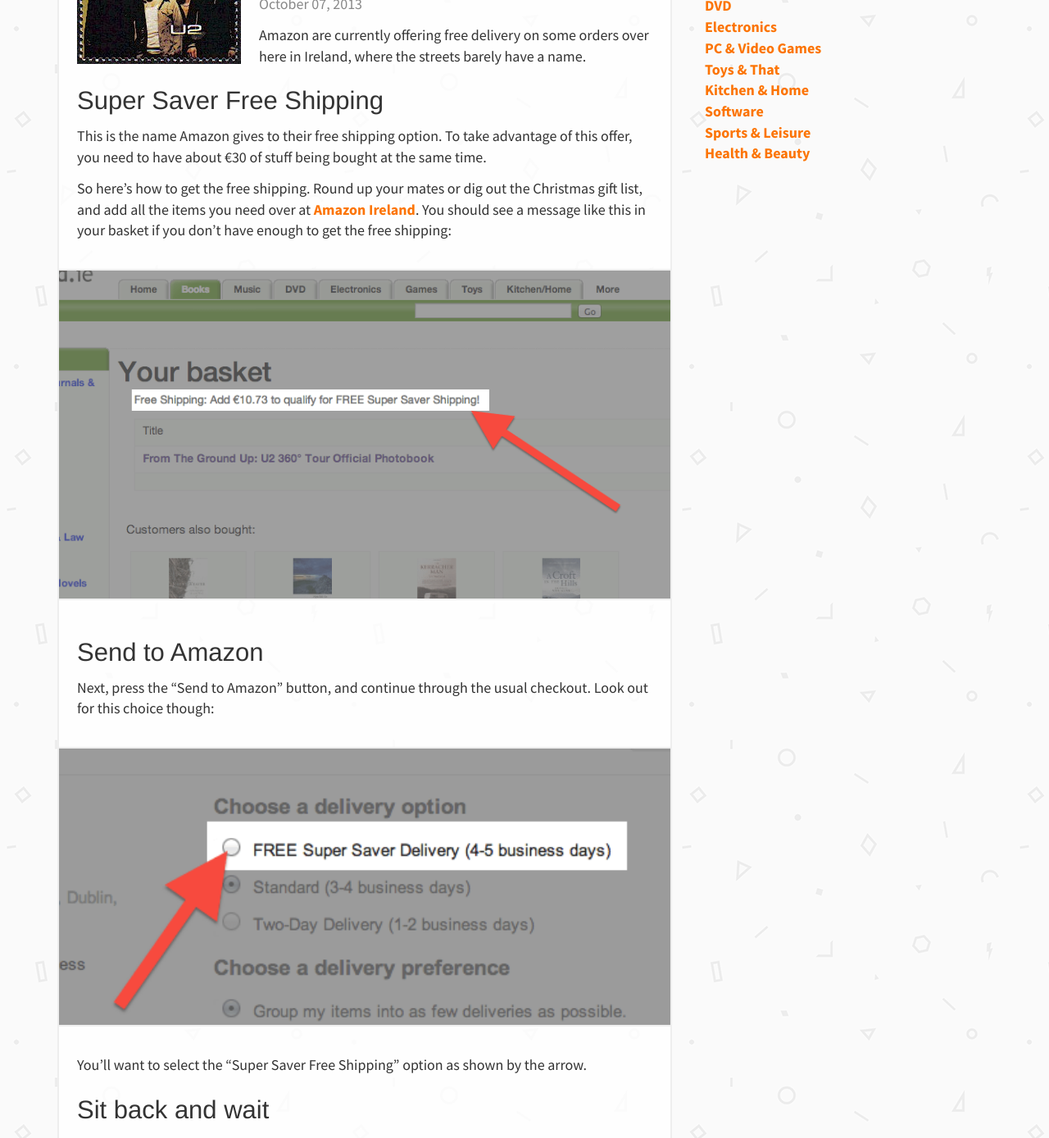
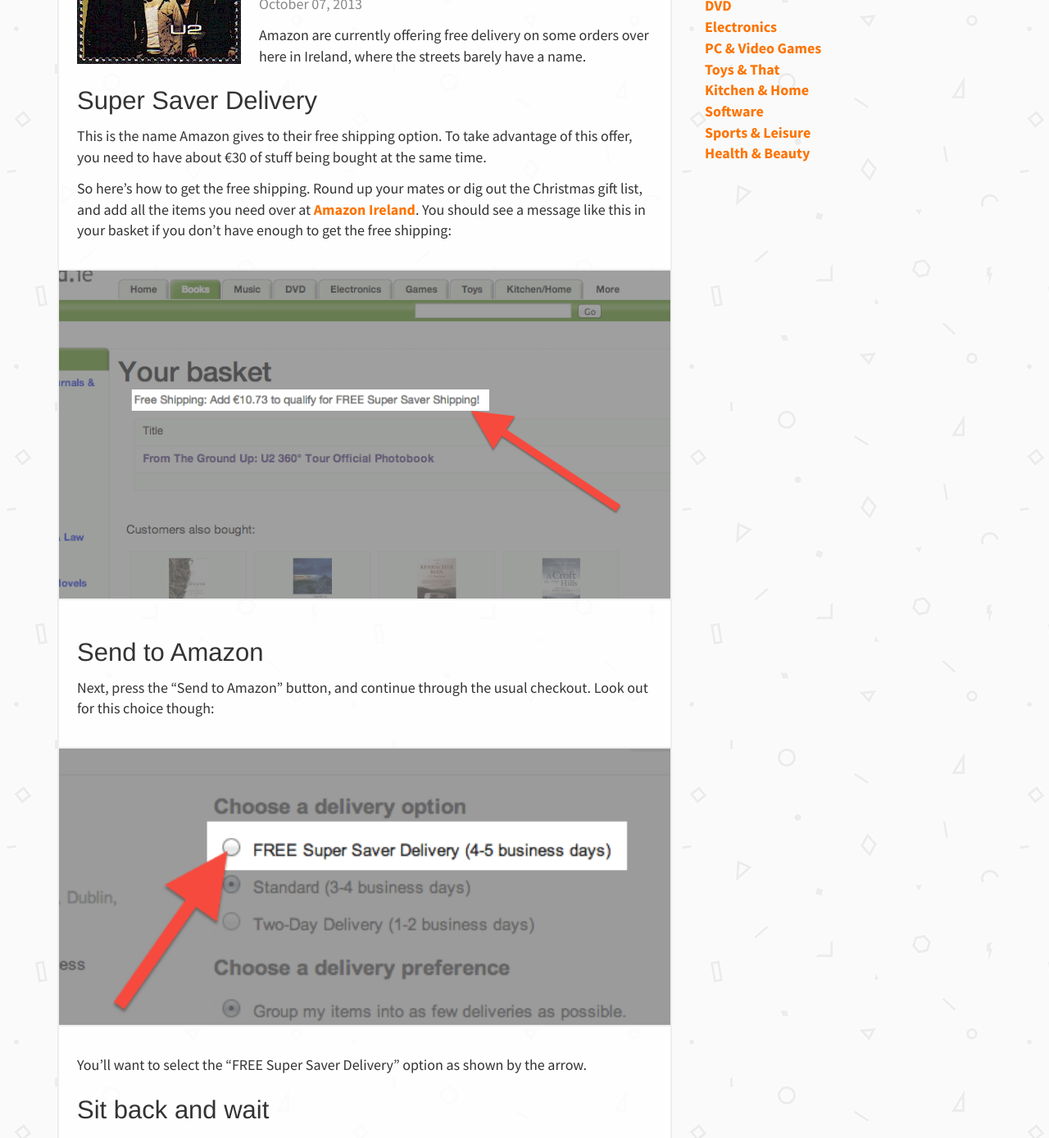
Before and after one commit to donovanh/ideas.shopireland.ie, a Jekyll site: the page built from _posts/2013-10-07-free-delivery.markdown, in a window 1280 px wide. Shown: the part 342-1730 px from the top of the page at 82% size. Built offline with Jekyll 4.4.1, drawn with Linux system fonts in a browser that asks for light colours; nearby versions of some CDN libraries; comment, search, counter and statistics services are not loaded.

Commit message:
Corrected wording

```diff
--- a/_posts/2013-10-07-free-delivery.markdown
+++ b/_posts/2013-10-07-free-delivery.markdown
@@ -9,7 +9,7 @@
 
 Amazon are currently offering free delivery on some orders over here in Ireland, where the streets barely have a name.
 
-### Super Saver Free Shipping
+### Super Saver Delivery
 
 This is the name Amazon gives to their free shipping option. To take advantage of this offer, you need to have about €30 of stuff being bought at the same time.
 
@@ -23,7 +23,7 @@
 
 ![Select free delivery in the checkout](/images/posts/free-shipping/free-shipping.png)
 
-You'll want to select the "Super Saver Free Shipping" option as shown by the arrow.
+You'll want to select the "FREE Super Saver Delivery" option as shown by the arrow.
 
 ### Sit back and wait
 
```
